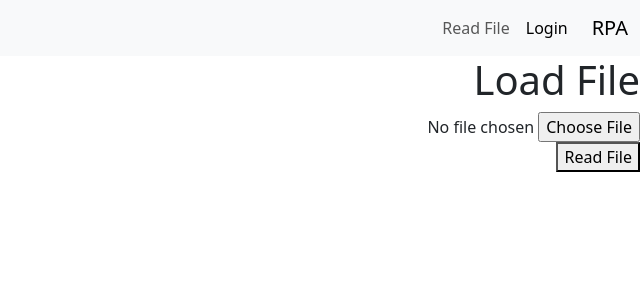
After one commit to jalknToth/mvcApp, a PHP site: page /readFile in a window 1280 px wide. The commit adds this page. Shown: the top 300 px of the page, without its empty margins (640-1280 px from the left). Run offline with PHP 8.4, Linux system fonts and the light colour scheme.

Commit message:
mvcApp 1.0

```diff
--- a/public/index.php
+++ b/public/index.php
@@ -6,10 +6,8 @@ use core\Application;
 
 $app = new Application(dirname(__DIR__));
 
-$app->router->get('/', 'home');
-$app->router->get('/contact', 'contact');
-$app->router->post('/contact', function(){
-    return 'handling submitted data';
-});
+$app->router->get('/', 'login');
+$app->router->get('/readFile', 'readFile');
+$app->router->post('/readFile', []);
 
 $app->run();
--- a/views/contact.php
+++ /dev/null
@@ -1 +0,0 @@
-<h1>Contact</h1>
--- a/views/home.php
+++ /dev/null
@@ -1 +0,0 @@
-<h1>home</h1>
--- a/views/layouts/main.php
+++ b/views/layouts/main.php
@@ -14,17 +14,17 @@
 
     <nav class="navbar navbar-expand-lg bg-body-tertiary">
       <div class="container-fluid">
-        <a class="navbar-brand" href="#">Navbar</a>
+        <a class="navbar-brand" href="#">RPA</a>
           <button class="navbar-toggler" type="button" data-bs-toggle="collapse" data-bs-target="#navbarSupportedContent" aria-controls="navbarSupportedContent" aria-expanded="false" aria-label="Toggle navigation">
             <span class="navbar-toggler-icon"></span>
               </button>
               <div class="collapse navbar-collapse" id="navbarSupportedContent">
                 <ul class="navbar-nav me-auto mb-2 mb-lg-0">
                   <li class="nav-item">
-                    <a class="nav-link active" aria-current="page" href="/">Home</a>
+                    <a class="nav-link active" aria-current="page" href="/">Login</a>
                   </li>
                   <li class="nav-item">
-                    <a class="nav-link" href="/contact">Contact</a>
+                    <a class="nav-link" href="/readFile">Read File</a>
                   </li>
                 </ul>
               </div>
--- /dev/null
+++ b/views/login.php
@@ -0,0 +1 @@
+<h1>Login</h1>
--- /dev/null
+++ b/views/readFile.php
@@ -0,0 +1,10 @@
+<h1>Load File</h1>
+
+<form action="" method="post">
+    <div class="col-auto">
+        <input type="file" name="file" placeholder="Load File">
+    </div>
+    <div class="col-auto">
+        <button type="submit">Read File</button>
+    </div>
+</form>
```
Also changed, not shown: controllers/siteController.php (added, +11 -0 lines).
